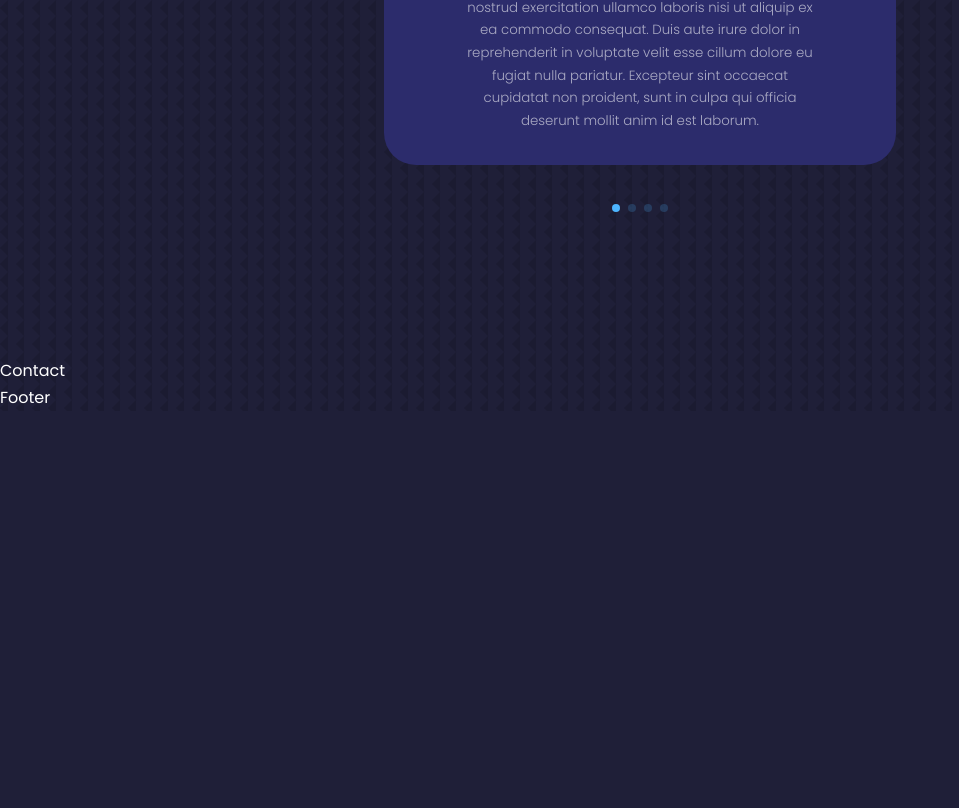
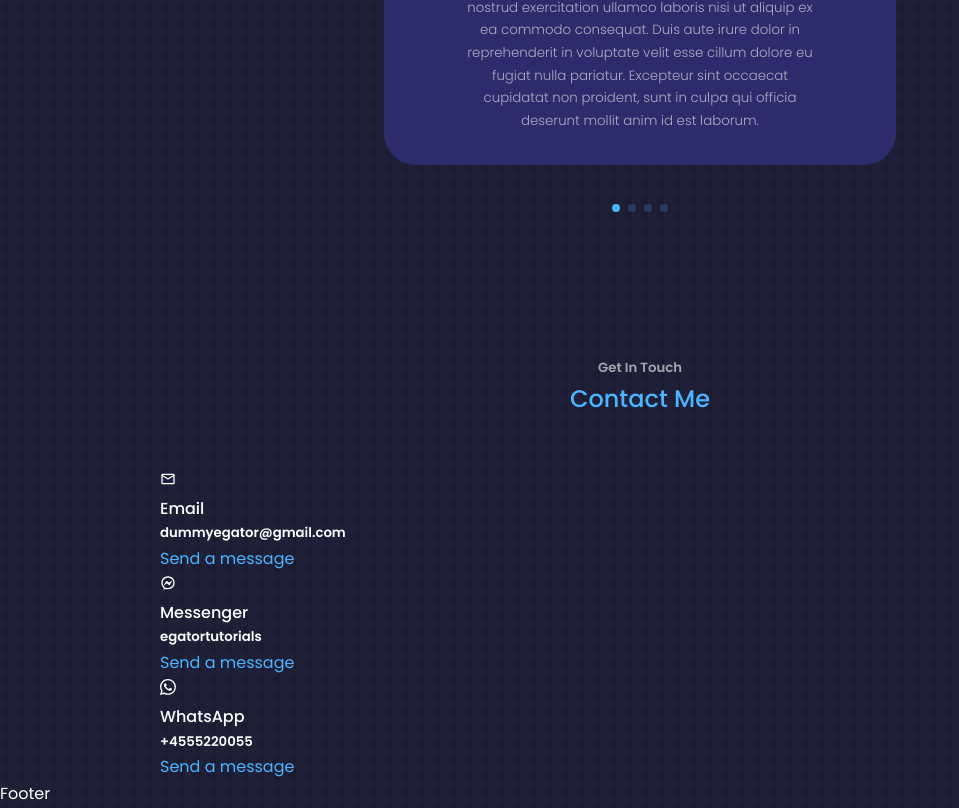
Before and after one commit to GiuliaIvan/portfolio-updatedVersion, a React (Create React App) app: page / in a window 1280 px wide. Shown: the part 4624-5432 px from the top of the page, without its empty margins (0-959 px from the left). Before the commit the page ends 5035 px from the top, so only its background shows below. Built offline with nearby package versions, Linux system fonts and the light colour scheme.

Commit message:
Update Contact.jsx

```diff
--- a/src/components/contact/Contact.jsx
+++ b/src/components/contact/Contact.jsx
@@ -1,9 +1,43 @@
 import React from 'react'
 import './contact.css'
+import {MdOutlineEmail} from 'react-icons/md'
+import {RiMessengerLine} from 'react-icons/ri'
+import {BsWhatsapp} from 'react-icons/bs'
 
 const Contact = () => {
   return (
-    <section id='contact'>Contact</section>
+    <section id='contact'>
+      <h5>Get In Touch</h5>
+      <h2>Contact Me</h2>
+
+      <div className="container contact__container">
+        <div className="contact__options">
+          <article className="contact__option">
+            <MdOutlineEmail />
+            <h4>Email</h4>
+            <h5>dummyegator@gmail.com</h5>
+            <a href="mailto:dummyegator@gmail.com">Send a message</a>
+          </article>
+
+          <article className="contact__option">
+            <RiMessengerLine />
+            <h4>Messenger</h4>
+            <h5>egatortutorials</h5>
+            <a href="https://m.me/giulia.ivan">Send a message</a>
+          </article>
+
+          <article className="contact__option">
+            <BsWhatsapp />
+            <h4>WhatsApp</h4>
+            <h5>+4555220055</h5>
+            <a href="https://api.whatsapp.com/send?phone=+4555220055">Send a message</a>
+          </article>
+        </div>
+        {/* END OF CONTACT OPTIONS */}
+
+        <form action=""></form>
+      </div>
+    </section>
   )
 }
 
```
